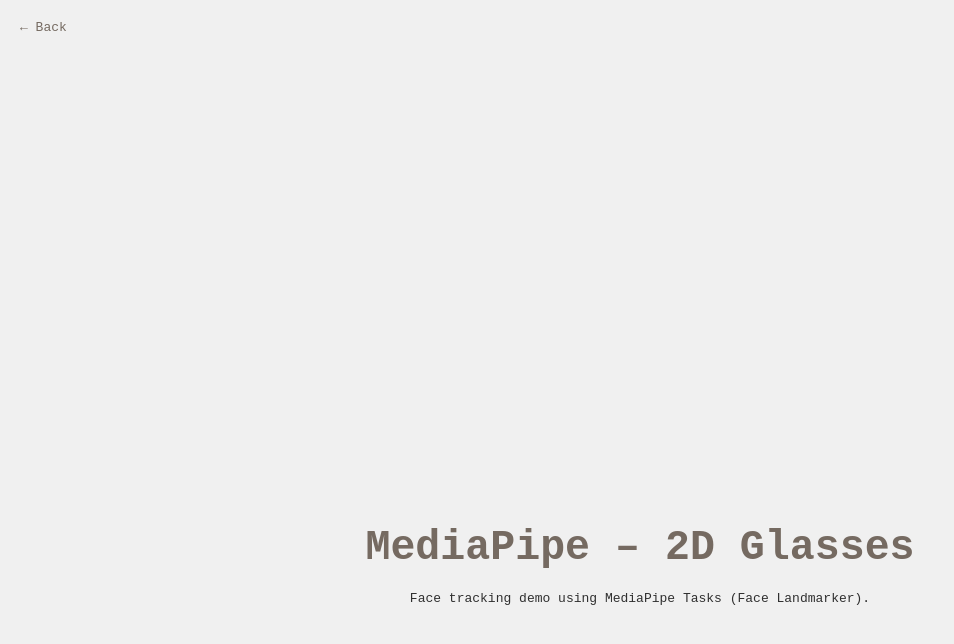
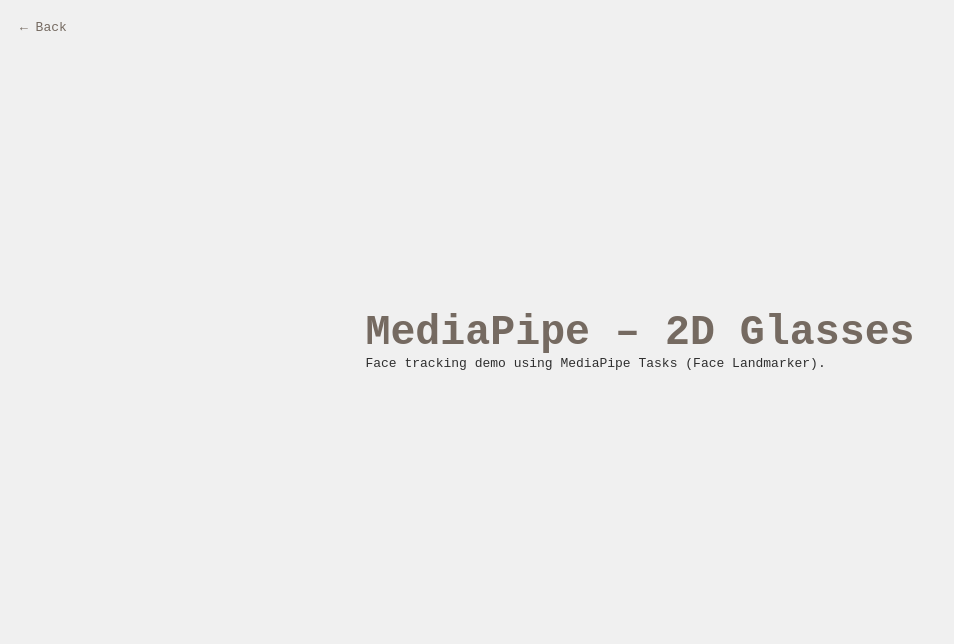
Before and after one commit to frog-spain/virtual-tryon, a React (Vite) app: page /mediapipe in a window 1280 px wide. Shown: the top 644 px of the page, without its empty margins (0-954 px from the left). Built offline with nearby package versions, Linux system fonts and the light colour scheme; no server answers.

Commit message:
feat: improve demo container centering

```diff
--- a/src/index.css
+++ b/src/index.css
@@ -32,13 +32,16 @@ h1 {
   display: flex;
   flex-direction: column;
   align-items: center;
-  justify-content: center;
+  justify-content: space-between;
   gap: 20px;
+}
+
+.demo {
+  margin-block: auto;
 }
 
 .back-button {
   align-self: flex-start;
-  margin-bottom: auto;
 
   color: #756a61;
   text-decoration: none;
--- a/src/pages/MediaPipe2DPage.jsx
+++ b/src/pages/MediaPipe2DPage.jsx
@@ -6,10 +6,11 @@ export default function MediaPipePage() {
     <div className="demo-container">
       <BackButton />
 
-      <h1>MediaPipe – 2D Glasses</h1>
-      <p>Face tracking demo using MediaPipe Tasks (Face Landmarker).</p>
-
-      <GlassesDemo />
+      <div className="demo">
+        <h1>MediaPipe – 2D Glasses</h1>
+        <p>Face tracking demo using MediaPipe Tasks (Face Landmarker).</p>
+        <GlassesDemo />
+      </div>
     </div>
   );
 }
--- a/src/pages/MediaPipe3DPage.jsx
+++ b/src/pages/MediaPipe3DPage.jsx
@@ -6,9 +6,11 @@ export default function MediaPipePage() {
     <div className="demo-container">
       <BackButton />
 
-      <h1>MediaPipe – 3D Glasses</h1>
-      <p>Face tracking demo using MediaPipe Tasks (Face Landmarker).</p>
-      <Demo3D />
+      <div className="demo">
+        <h1>MediaPipe – 3D Glasses</h1>
+        <p>Face tracking demo using MediaPipe Tasks (Face Landmarker).</p>
+        <Demo3D />
+      </div>
     </div>
   );
 }
--- a/src/pages/ModelViewerPage.jsx
+++ b/src/pages/ModelViewerPage.jsx
@@ -14,6 +14,7 @@ const MainContainer = () => {
     <div className="demo-container">
       <BackButton />
 
+      <div className="demo">
         <h1>model-viewer</h1>
 
         <CrabModelViewer
@@ -35,6 +36,7 @@ const MainContainer = () => {
           isBackgroundOn={isBackgroundOn}
         />
       </div>
+    </div>
   );
 };
 
```
Lines whose indentation alone changed are shown as unchanged.
